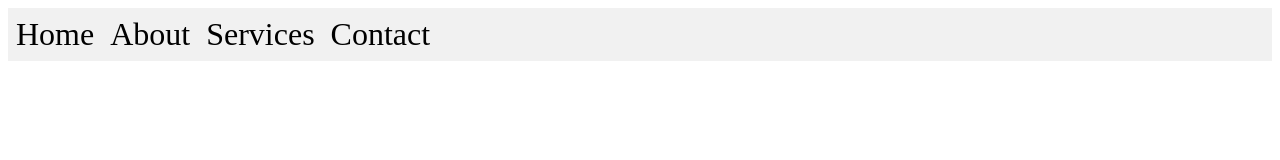
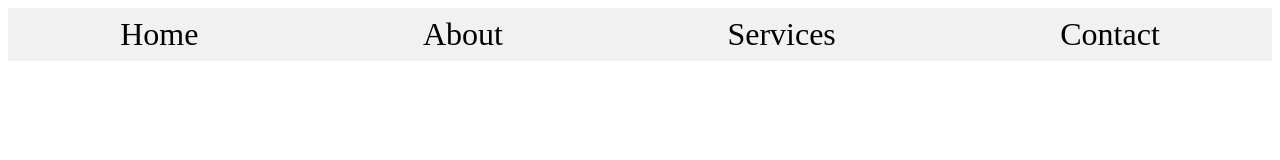
Before and after one commit to JorgeZarlenga/nav_bar_responsiva, a plain HTML site: page index.html in a window 1280 px wide. Drawn offline with Linux system fonts and the light colour scheme.

Commit message:
Ajustando os itens flex da ul

```diff
--- a/styles.css
+++ b/styles.css
@@ -8,11 +8,14 @@ nav ul{
     margin: 0;
     padding: 0;
     display: flex;
+    /*justify-content: space-around;*/
 }
 
 nav ul li{
     cursor: pointer;
     padding: 0.5rem;
+    flex: auto;
+    text-align: center;
 }
 
 nav ul li:hover{
```
